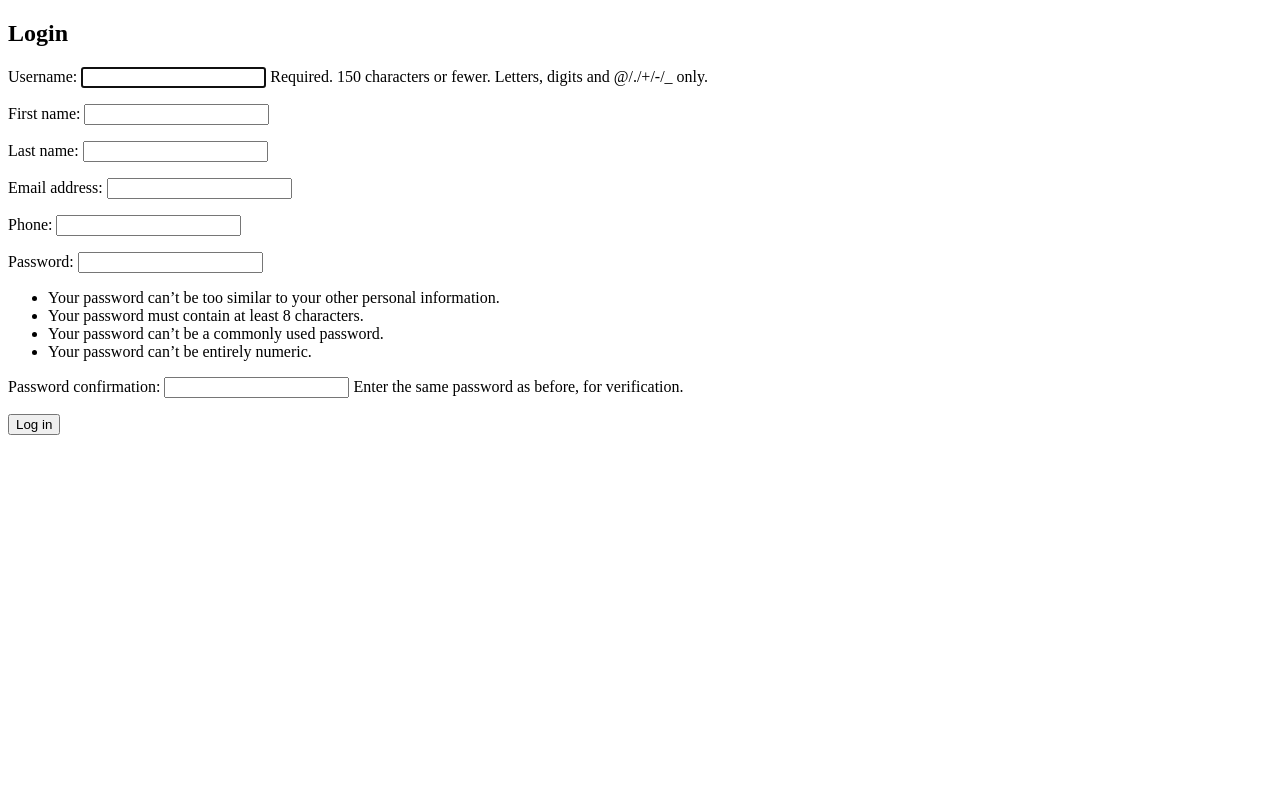
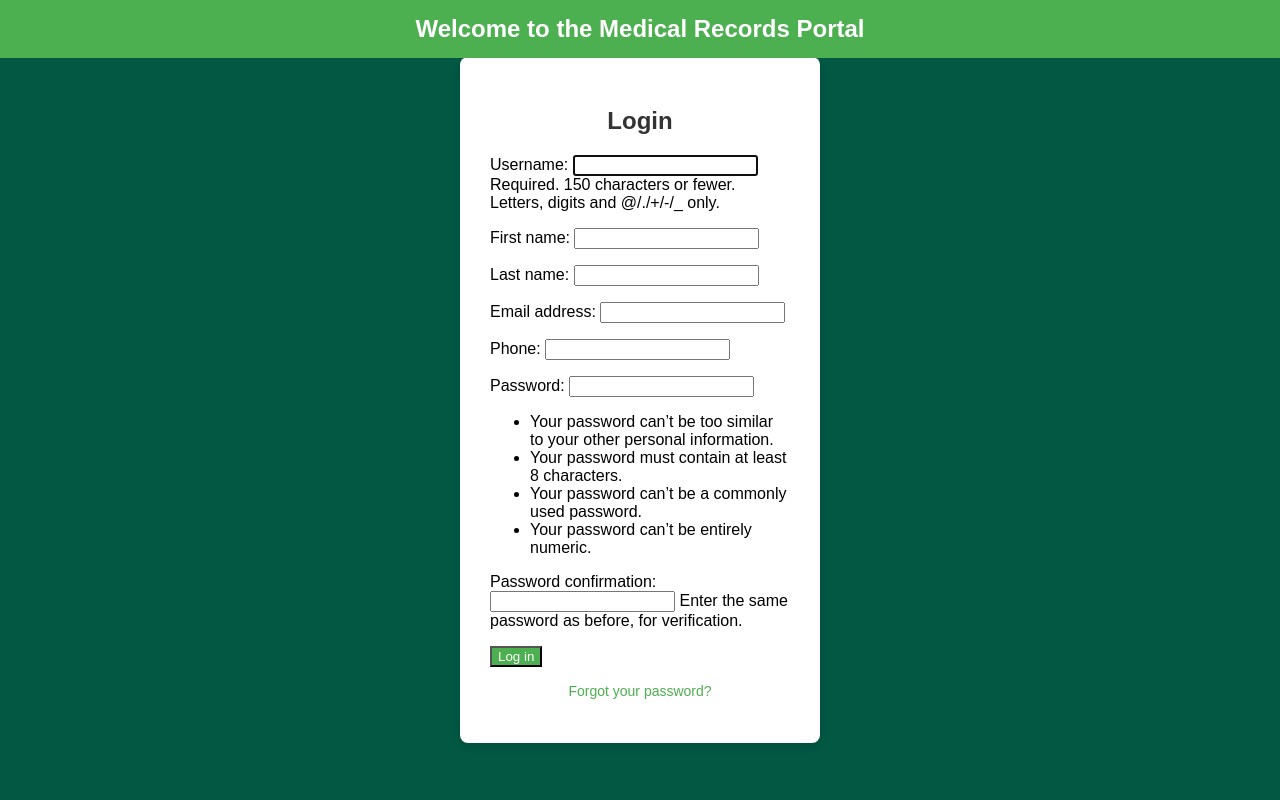
Before and after one commit to juztjohn/CSCI-4560-DBMS, a Django app: template core/templates/registration/login.html in a window 1280 px wide. Run offline with Django 5.2, Linux system fonts and the light colour scheme; the template is opened without the code that fills it: values that come from a table or form of the project are taken from there, others are empty; tables that the repository leaves empty hold one stand-in row (values such as "Sample post").

Commit message:
Added style to home,login, and sign up
Added static css file and updated home, login, and patient-sign up htmls.
Super basic, will make look better later.

```diff
--- a/config/settings.py
+++ b/config/settings.py
@@ -117,7 +117,9 @@ USE_TZ = True
 # Static files (CSS, JavaScript, Images)
 # https://docs.djangoproject.com/en/5.2/howto/static-files/
 
-STATIC_URL = 'static/'
+STATIC_URL = '/static/'
+
+STATICFILES_DIRS = [BASE_DIR / 'core' / 'static']
 
 # Default primary key field type
 # https://docs.djangoproject.com/en/5.2/ref/settings/#default-auto-field
--- /dev/null
+++ b/core/static/style.css
@@ -0,0 +1,115 @@
+header {
+    position: fixed;
+    top: 0;
+    left:0;
+    width: 100%;
+    background-color: #4CAF50;
+    color: white;
+    padding: 15px 0;
+    text-align: center;
+    font-size: 24px;
+    font-weight: bold;
+}
+
+body {
+    font-family: Arial, sans-serif;
+    display: flex;
+    justify-content: center;
+    align-items: center;
+    height: 100vh;
+    background-color: #025843;
+    margin: 0;
+}
+
+.login-container {
+    background-color: #fff;
+    padding: 30px;
+    border-radius: 8px;
+    box-shadow: 0 4px 8px rgba(0, 0, 0, 0.1);
+    width: 300px;
+}
+
+.login-container h2 {
+    text-align: center;
+    margin-bottom: 20px;
+    color: #333;
+}
+
+.input-group {
+    margin-bottom: 15px;
+}
+
+.input-group label {
+    display: block;
+    margin-bottom: 5px;
+    color: #555;
+}
+
+.input-group input {
+    width: 94%;
+    padding: 8px;
+    margin: 0;
+    border: 1px solid #ccc;
+    border-radius: 4px;
+    font-size: 14px;
+}
+
+.button-group {
+    display: flex;
+    justify-content: space-between; /* Adds space between buttons */
+    gap: 10px; /* Adjusts spacing between buttons */
+}
+
+.button-group button {
+    flex: 1; /* Makes both buttons take equal width */
+    padding: 10px;
+    border: none;
+    border-radius: 4px;
+    font-size: 16px;
+    cursor: pointer;
+}
+
+.login-btn {
+    background-color: #4CAF50;
+    color: white;
+}
+
+.login-btn:hover {
+    background-color: #45a049;
+}
+
+.signup-btn {
+    background-color: #007BFF; /* Different color for distinction */
+    color: white;
+}
+
+.signup-btn:hover {
+    background-color: #0069d9;
+}
+
+.forgot-password {
+    display: block;
+    text-align: center;
+    margin-top: 10px;
+    font-size: 14px;
+}
+
+.forgot-password a {
+    color: #4CAF50;
+    text-decoration: none;
+}
+
+.signup-container {
+    background-color: #fff;
+    padding: 30px;
+    border-radius: 8px;
+    box-shadow: 0 4px 8px rgba(0, 0, 0, 0.1);
+    width: 80vw;
+    height: 70vh;
+}
+
+.signup-container h2 {
+    text-align: center;
+    margin-bottom: 20px;
+    color: #333;
+}
--- a/core/templates/registration/login.html
+++ b/core/templates/registration/login.html
@@ -1,19 +1,36 @@
+{% load static %}
+<link rel="stylesheet" href="{% static 'style.css' %}">
+
 <!-- core/templates/registration/login.html -->
 <!DOCTYPE html>
 <html lang="en">
 <head>
     <meta charset="UTF-8">
-    <title>Login</title>
+    <title>Login Page</title>
 </head>
 <body>
-    <h2>Login</h2>
+    <!-- Header section -->
+    <header>
+        Welcome to the Medical Records Portal
+    </header>
+
+    <div class="login-container">
+        <h2>Login</h2>
+
     {% if form.errors %}
       <p>Your username and password didn't match. Please try again.</p>
     {% endif %}
+
+
     <form method="post">
         {% csrf_token %}
         {{ form.as_p }}
-        <button type="submit">Log in</button>
+        <button type="submit" class="login-btn">Log in</button>
     </form>
+
+    <p class="forgot-password">
+        <a href="#">Forgot your password?</a>
+    </p>
+    </div>
 </body>
 </html>
```
Also changed, not shown: core/templates/home.html (+17 -4 lines), core/templates/patient_signup.html (+11 -1 lines).
